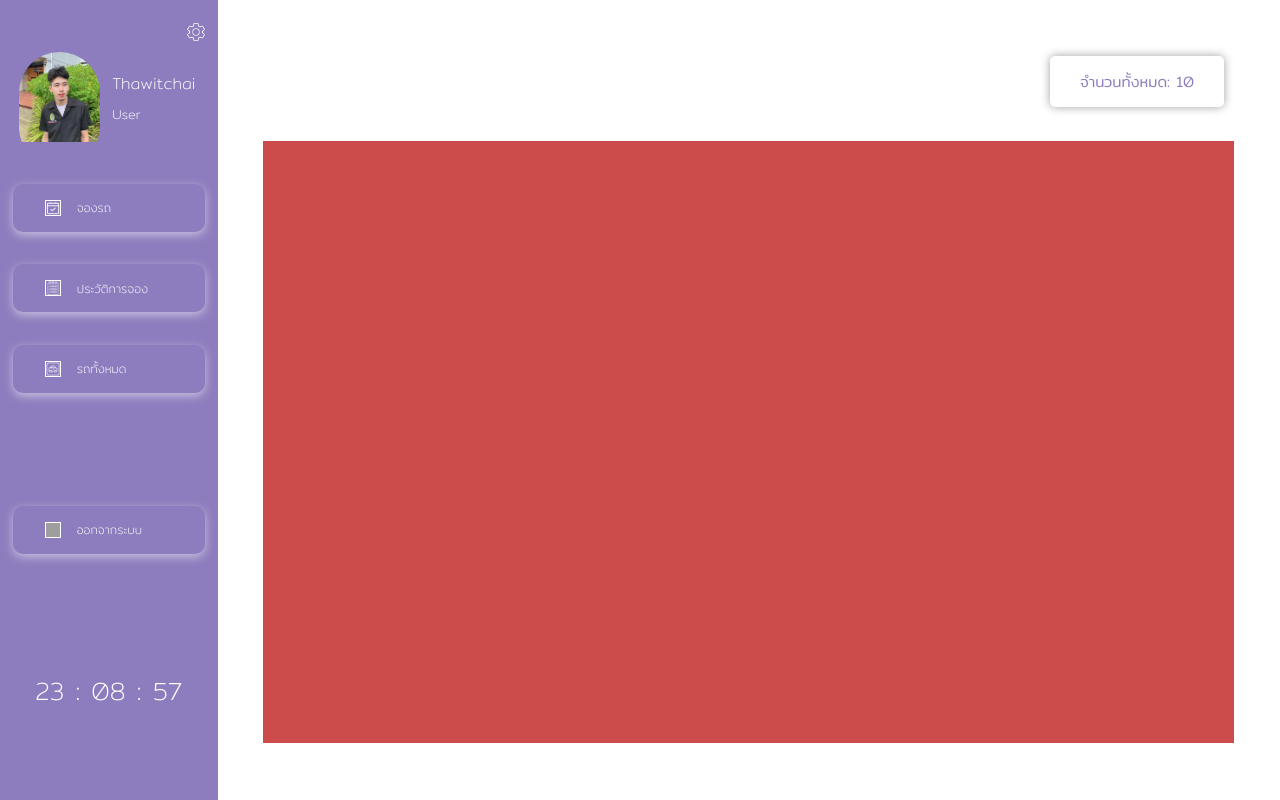
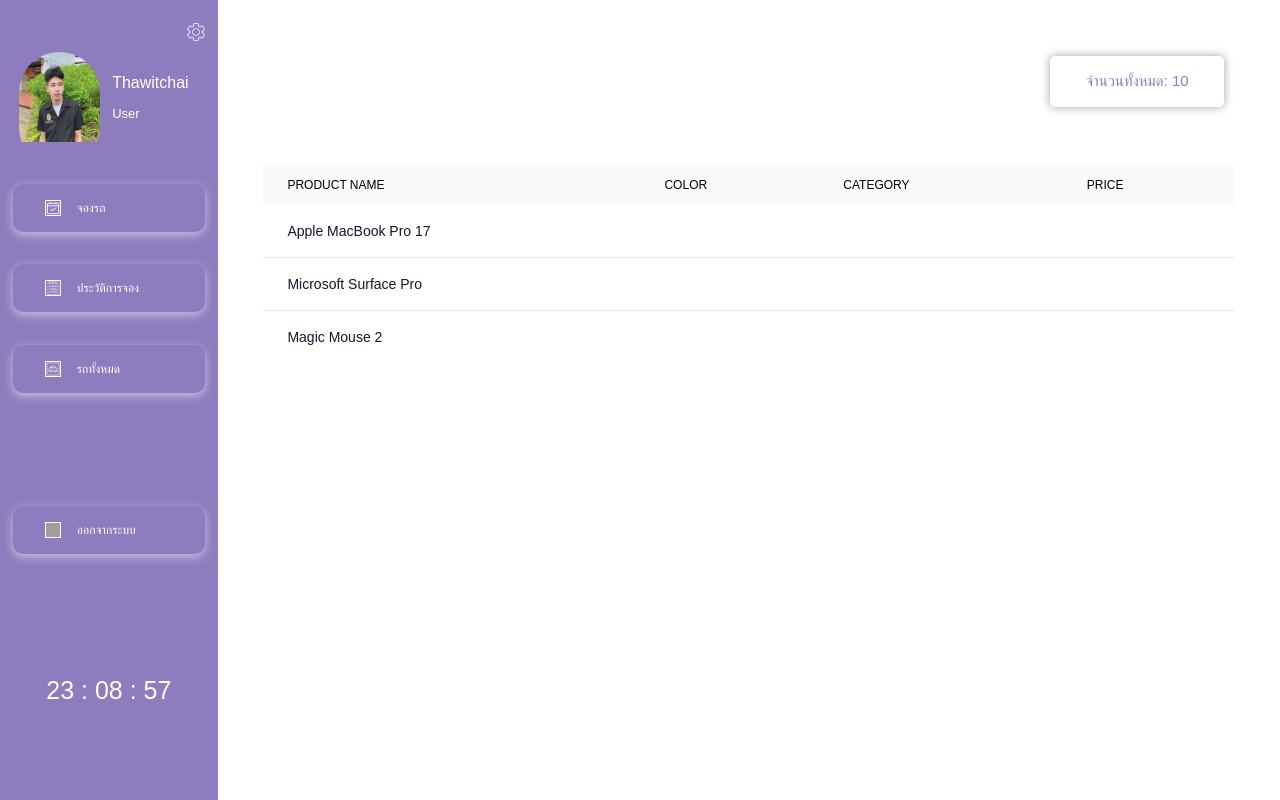
Before and after one commit to THAWITCHAI/project_that, a Next.js app: page /client/list in a window 1280 px wide. Built offline with nearby package versions, Linux system fonts and the light colour scheme; grey boxes are pictures that could not be loaded.

Commit message:
tailwind

```diff
--- a/package.json
+++ b/package.json
@@ -18,8 +18,11 @@
     "@types/node": "^20",
     "@types/react": "^18",
     "@types/react-dom": "^18",
+    "autoprefixer": "^10.4.20",
     "eslint": "^8",
     "eslint-config-next": "14.2.5",
+    "postcss": "^8.4.41",
+    "tailwindcss": "^3.4.10",
     "typescript": "^5"
   }
 }
--- /dev/null
+++ b/postcss.config.js
@@ -0,0 +1,6 @@
+module.exports = {
+  plugins: {
+    tailwindcss: {},
+    autoprefixer: {},
+  },
+}
--- a/src/app/_components/Client/List/List.tsx
+++ b/src/app/_components/Client/List/List.tsx
@@ -1,6 +1,6 @@
 import React from "react";
 import "./stlye.css";
-import './reponsive.css'
+import "./reponsive.css";
 type Props = {};
 
 export default function List({}: Props) {
@@ -9,10 +9,68 @@
       <div className="list-contact">
         <div className="list-header">
           <div className="list-count">
-                <button className="btn">จำนวนทั้งหมด: 10</button>
+            <button className="btn">จำนวนทั้งหมด: 10</button>
           </div>
         </div>
-        <div className="list-table"></div>
+        <div className="list-table">
+          <div className="table">
+            <div className="relative overflow-x-auto">
+              <table className="w-full text-sm text-left rtl:text-right text-gray-500 dark:text-gray-400">
+                <thead className="text-xs text-gray-700 uppercase bg-gray-50 dark:bg-gray-700 dark:text-gray-400">
+                  <tr className="text-black">
+                    <th scope="col" className="px-6 py-3 text-black">
+                      Product name
+                    </th>
+                    <th scope="col" className="px-6 py-3 text-black">
+                      Color
+                    </th>
+                    <th scope="col" className="px-6 py-3 text-black">
+                      Category
+                    </th>
+                    <th scope="col" className="px-6 py-3 text-black">
+                      Price
+                    </th>
+                  </tr>
+                </thead>
+                <tbody>
+                  <tr className="bg-white border-b dark:bg-gray-800 dark:border-gray-700">
+                    <th
+                      scope="row"
+                      className="px-6 py-4 font-medium text-gray-900 whitespace-nowrap dark:text-white"
+                    >
+                      Apple MacBook Pro 17
+                    </th>
+                    <td className="px-6 py-4">Silver</td>
+                    <td className="px-6 py-4">Laptop</td>
+                    <td className="px-6 py-4">$2999</td>
+                  </tr>
+                  <tr className="bg-white border-b dark:bg-gray-800 dark:border-gray-700">
+                    <th
+                      scope="row"
+                      className="px-6 py-4 font-medium text-gray-900 whitespace-nowrap dark:text-white"
+                    >
+                      Microsoft Surface Pro
+                    </th>
+                    <td className="px-6 py-4">White</td>
+                    <td className="px-6 py-4">Laptop PC</td>
+                    <td className="px-6 py-4">$1999</td>
+                  </tr>
+                  <tr className="bg-white dark:bg-gray-800">
+                    <th
+                      scope="row"
+                      className="px-6 py-4 font-medium text-gray-900 whitespace-nowrap dark:text-white"
+                    >
+                      Magic Mouse 2
+                    </th>
+                    <td className="px-6 py-4">Black</td>
+                    <td className="px-6 py-4">Accessories</td>
+                    <td className="px-6 py-4">$99</td>
+                  </tr>
+                </tbody>
+              </table>
+            </div>
+          </div>
+        </div>
       </div>
     </div>
   );
--- a/src/app/_components/Client/List/stlye.css
+++ b/src/app/_components/Client/List/stlye.css
@@ -44,8 +44,13 @@
 }
 
 .List .list-contact .list-table{
-    background: #cc4b4b;
     width: 100%;
     height: 85%;
     margin-top: 2.5%;
+    overflow-y: scroll;
 }
+.List .list-contact .list-table .table{
+    width: 100%;
+    height: 100%;
+    margin-top: 2.5%;
+}
--- a/src/app/globals.css
+++ b/src/app/globals.css
@@ -1,3 +1,8 @@
+@tailwind base;
+@tailwind components;
+@tailwind utilities;
+
+
 @import url("https://fonts.googleapis.com/css2?family=Mitr:wght@200;300;400;500;600;700&display=swap");
 * {
   margin: 0;
--- /dev/null
+++ b/tailwind.config.js
@@ -0,0 +1,15 @@
+/** @type {import('tailwindcss').Config} */
+module.exports = {
+  content: [
+    "./app/**/*.{js,ts,jsx,tsx,mdx}",
+    "./pages/**/*.{js,ts,jsx,tsx,mdx}",
+    "./components/**/*.{js,ts,jsx,tsx,mdx}",
+
+    // Or if using `src` directory:
+    "./src/**/*.{js,ts,jsx,tsx,mdx}",
+  ],
+  theme: {
+    extend: {},
+  },
+  plugins: [],
+}
```
Also changed, not shown: 1 other file (tests, documents, lock files or other folders).
